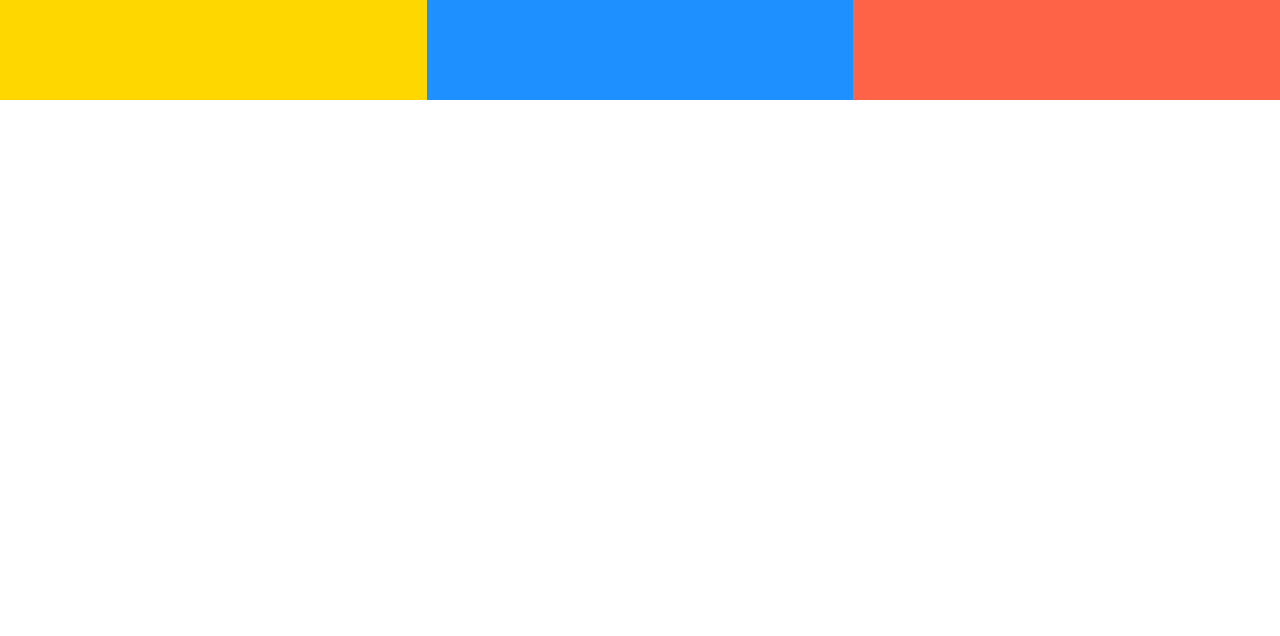
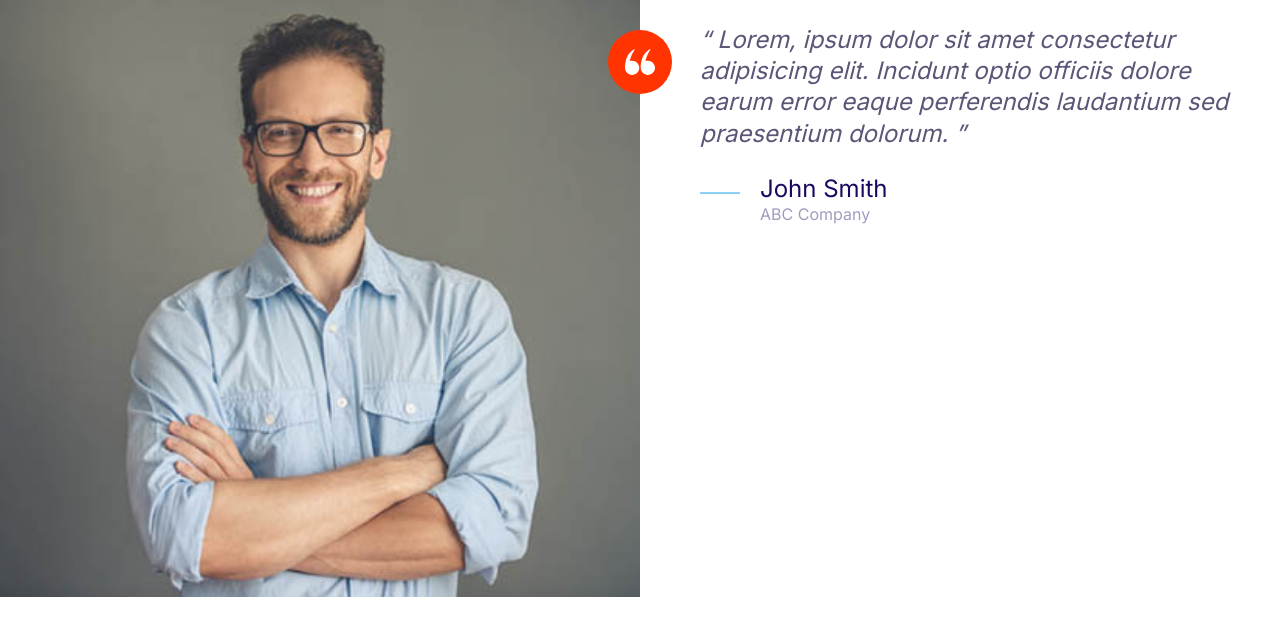
Before and after one commit to junaidbahadikhail/Moshify, a plain HTML site: page index.html in a window 1280 px wide. Drawn offline with Linux system fonts and the light colour scheme; a web font is replaced by a local one.

Commit message:
Components of quotes and testimonials.

```diff
--- a/css/styles.css
+++ b/css/styles.css
@@ -168,8 +168,17 @@ a{
     width: 40px;
 }
 
+.icon--small{
+    width: 30px;
+    height: 30px;
+}
+
 .icon--primary{
     fill: var(--color-primary);
+}
+
+.icon--white{
+    fill:#fff;
 }
 
 .icon-container {
@@ -180,6 +189,10 @@ a{
     display: inline-flex;
     justify-content: center;
     align-items: center;
+}
+
+.icon-container--accent{
+    background: var(--color-accent);
 }
 
 /* Buttons */
@@ -387,52 +400,54 @@ a{
 
 /*Quotes*/
 
-.quote{
+.quote {
     font-size: 3rem;
     font-style: italic;
-color:var(--color-body-darker);
-/*line-height:1.3rem; */
+    color: var(--color-body-darker);
+    line-height: 1.3;
   }
 
-.quote__text::before{
+  .quote__text::before {
     content: open-quote;
   }
 
-.quote__text::After{
+  .quote__text::after {
     content: close-quote;
   }
 
-.quote__author{
+  .quote__author {
     font-size: 3rem;
+    font-weight: 500;
     font-style: normal;
-    font-weight: 500;
     margin-bottom: 0;
   }
 
-.author__company{
+  .quote__organization {
     color: var(--color-headings);
-    opacity: .4;
+    opacity: 0.4;
     font-size: 2rem;
     font-style: normal;
-
   }
 
-.quote__line{
+  .quote__line {
     position: relative;
-    bottom:10px
+    bottom: 10px;
   }
-@media screen and (min-width:1024px){
-    .quote{
+
+  @media screen and (min-width: 1024px) {
+    .quote {
       font-size: 2rem;
     }
-    .quote__author{
+
+    .quote__author {
       font-size: 2.4rem;
     }
-    .author__company{
+
+    .quote__organization {
       font-size: 1.6rem;
     }
+  }
 
-}
 
 /*Grid*/
 
@@ -452,3 +467,36 @@ color:var(--color-body-darker);
     }
 
 }
+
+/*Testimonial*/
+
+.testmonial{
+    padding: 3rem;
+}
+
+.testimonial__image {
+    position: relative;
+}
+
+.testimonial__image > img {
+    width: 100%;
+}
+
+.testimonial__image > .icon-container{
+    position: absolute;
+    top:3rem;
+    right: -32px;
+
+}
+
+@media screen and (min-width:768px) {
+    .testimonial .quote,
+    .testimonial .quote__author{
+        font-size: 2.4rem;
+    }
+
+    .testimonial .quote{
+        margin-left: 6rem;
+    }
+
+}
--- a/index.html
+++ b/index.html
@@ -13,11 +13,38 @@
     <link rel="stylesheet" href="css/normalize.css" />
     <link rel="stylesheet" href="css/styles.css" />
   </head>
-  <body>
-    <div class="grid grid--1x3">
-      <div style="height: 100px; background: gold"></div>
-      <div style="height: 100px; background: dodgerblue"></div>
-      <div style="height: 100px; background: tomato"></div>
+  <body">
+    <div class="cards testimonial">
+      <div class="grid grid--1x2">
+        <div class="testimonial__image">
+          <img src="images/testimonial.jpg" alt="a happy, smiling customer" />
+          <span class="icon-container icon-container--accent">
+            <svg class="icon icon--primary icon--white icon--small">
+              <use xlink:href="images/sprite.svg#quotes"></use>
+            </svg>
+          </span>
+        </div>
+        <blockquote class="quote">
+          <p class="quote__text">
+            Lorem, ipsum dolor sit amet consectetur adipisicing elit. Incidunt
+            optio officiis dolore earum error eaque perferendis laudantium sed
+            praesentium dolorum.
+          </p>
+          <footer>
+            <div class="media">
+              <div class="media__image">
+                <svg class="icon icon--primary quote__line">
+                  <use xlink:href="images/sprite.svg#line"></use>
+                </svg>
+              </div>
+              <div class="media__body">
+                <h3 class="media__title quote__author">John Smith</h3>
+                <p class="quote__organization">ABC Company</p>
+              </div>
+            </div>
+          </footer>
+        </blockquote>
+      </div>
     </div>
   </body>
 </html>
```
Also changed, not shown: components/quotes.html (added, +20 -0 lines), components/testimonials.html (added, +32 -0 lines), images/testimonial.jpg (added). Lines whose indentation alone changed are shown as unchanged.
